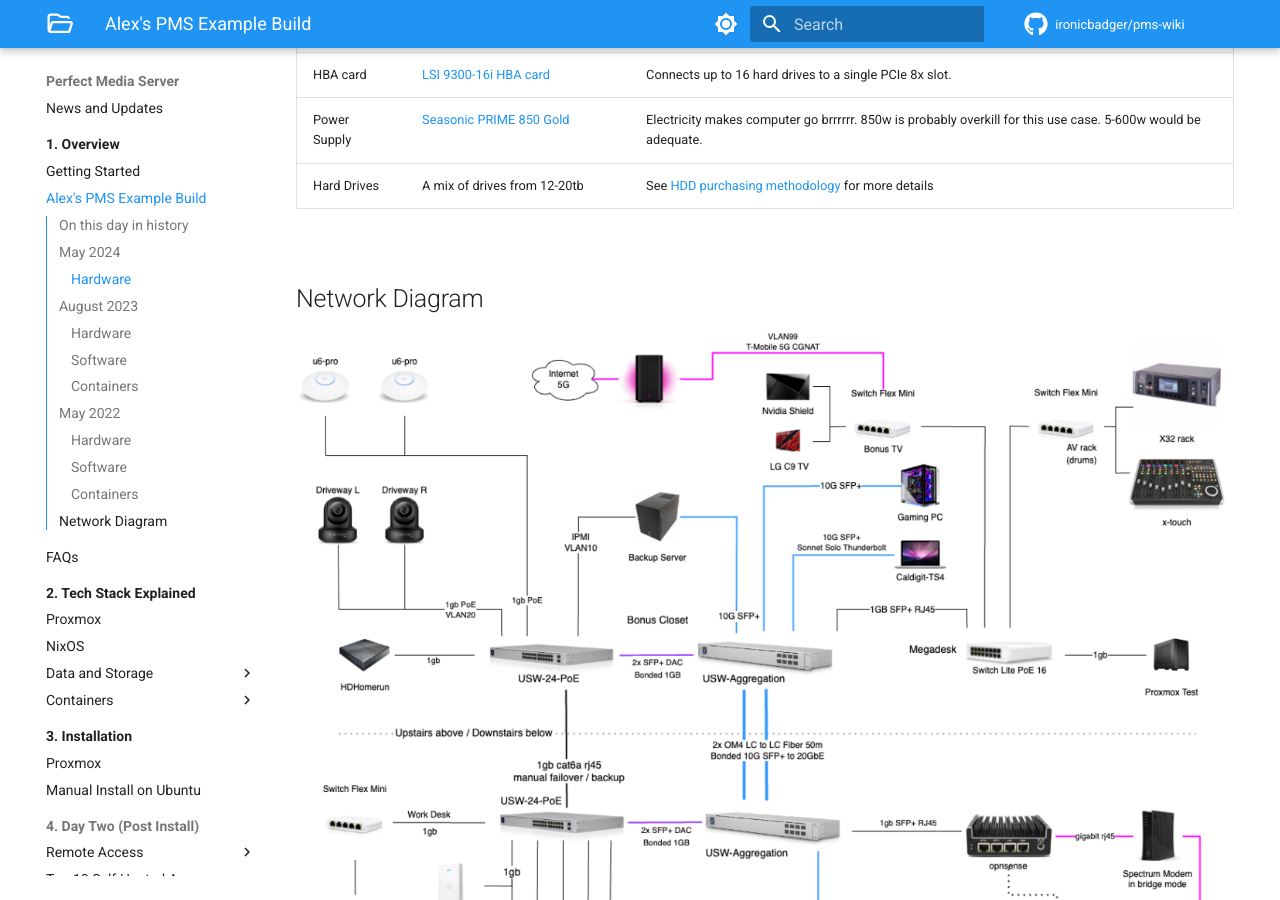
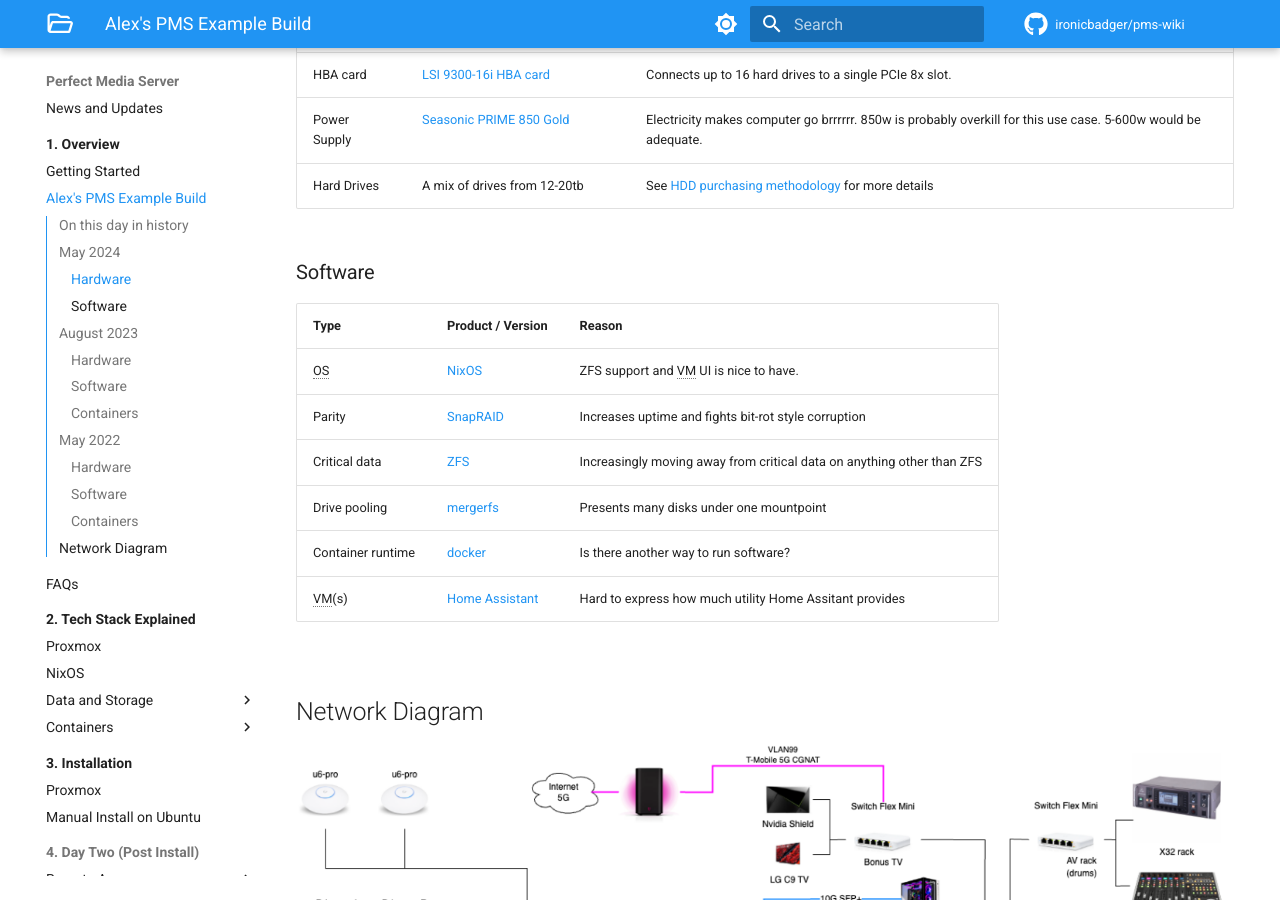
Before and after one commit to ironicbadger/pms-wiki, an MkDocs documentation site: the page built from docs/01-overview/alexs-example-builds.md, in a window 1280 px wide and 900 px high, scrolled down 1046 px. Built offline with MkDocs 1.6.1 and Material for MkDocs 9.7.7, drawn with Linux system fonts in a browser that asks for light colours; some web fonts are replaced; plug-ins that fetch from the network failed and are left out; comment, search, counter and statistics services are not loaded.

Commit message:
software updates

```diff
--- a/docs/01-overview/alexs-example-builds.md
+++ b/docs/01-overview/alexs-example-builds.md
@@ -30,6 +30,17 @@ Here's a high level overview snapshot of my PMS implementation as it stands righ
     | HBA card     | [LSI 9300-16i HBA card](https://amzn.to/3UPYTWn)       | Connects up to 16 hard drives to a single PCIe 8x slot. |
     | Power Supply | [Seasonic PRIME 850 Gold](https://amzn.to/3OXvMLP)     | Electricity makes computer go brrrrrr. 850w is probably overkill for this use case. 5-600w would be adequate.              |
     | Hard Drives  | A mix of drives from 12-20tb                            | See [HDD purchasing methodology](../06-hardware/hdd-purchase-methodology.md) for more details                                 |
+
+    ### Software
+
+    | Type              | Product / Version                                          | Reason                                               |
+    | ----------------- | ---------------------------------------------------------- | ---------------------------------------------------- |
+    | OS                | [NixOS](../02-tech-stack/nixos.md)                    | ZFS support and VM UI is nice to have.               |
+    | Parity            | [SnapRAID](../02-tech-stack/snapraid.md)                      | Increases uptime and fights bit-rot style corruption |
+    | Critical data     | [ZFS](../02-tech-stack/zfs.md)   | Increasingly moving away from critical data on anything other than ZFS |
+    | Drive pooling     | [mergerfs](../02-tech-stack/mergerfs.md)                      | Presents many disks under one mountpoint              |
+    | Container runtime | [docker](../02-tech-stack/docker.md)                          | Is there another way to run software?               |
+    | VM(s)             | [Home Assistant](../04-day-two/top10apps.md#3-home-assistant) | Hard to express how much utility Home Assitant provides   |
 
 === "August 2023"
 
```
